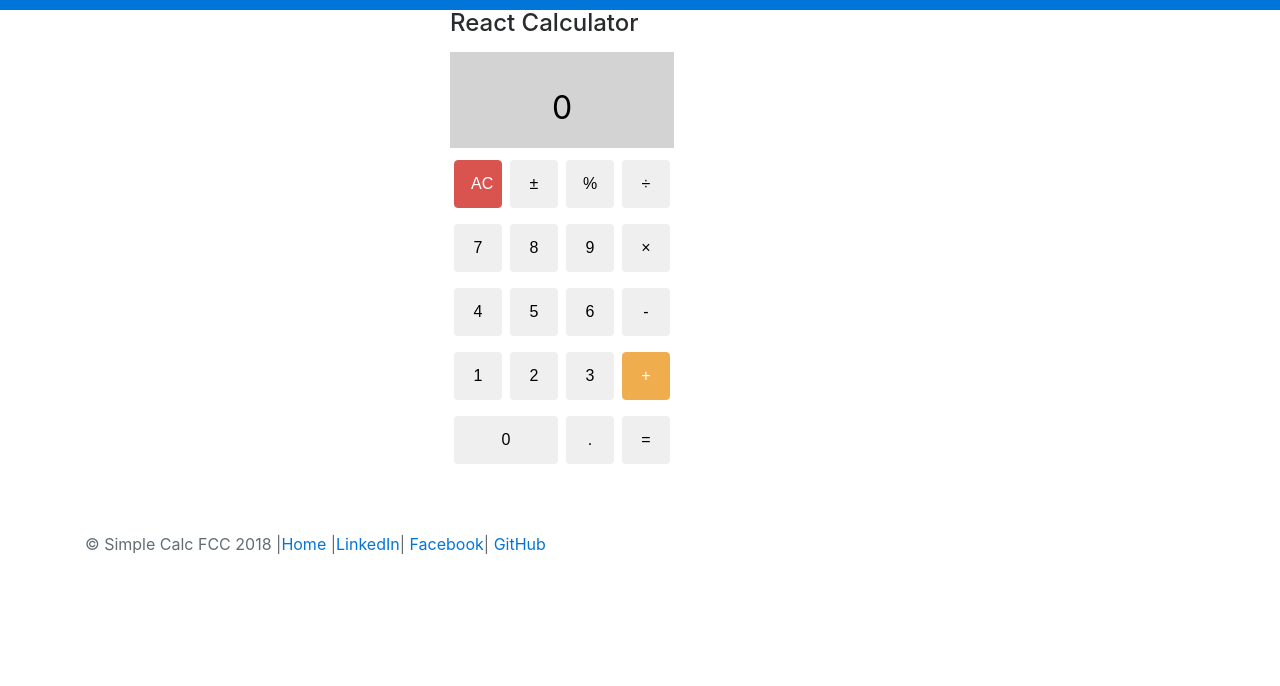
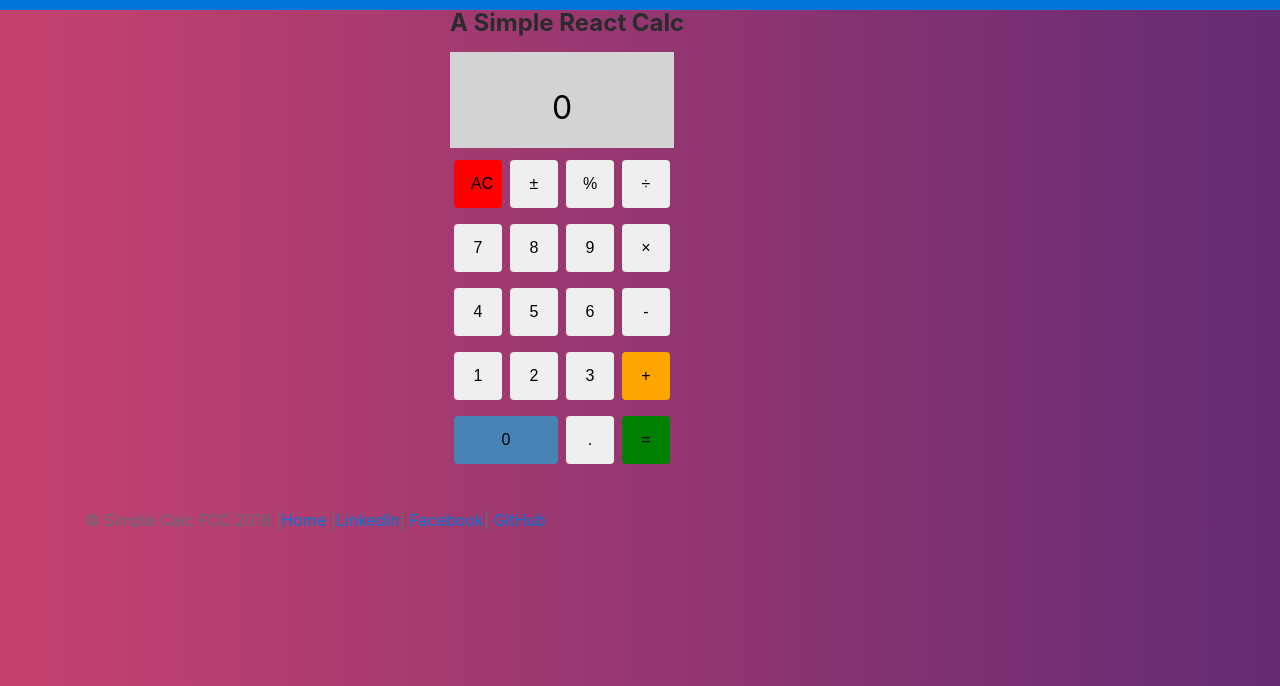
Before and after one commit to crimtor/SimpleCalc, a React app: page / in a window 1280 px wide. Shown: the part 114-800 px from the top of the page. Built offline with nearby package versions, Linux system fonts and the light colour scheme.

Commit message:
Updated Styling made look more legit

```diff
--- a/src/components/header.js
+++ b/src/components/header.js
@@ -3,7 +3,7 @@ import React from "react";
 const Header = () => {
   return (
     <nav className="navbar navbar-expand-lg sticky-top navbar-dark bg-primary">
-    <a className="navbar-brand" href="#">Simple Calc FCC</a>
+    <a className="navbar-brand" href="#" style={{marginLeft: "30px"}}>Simple Calc FCC</a>
     <button className="navbar-toggler" type="button" data-toggle="collapse" data-target="#navbarNavDropdown" aria-controls="navbarNavDropdown" aria-expanded="false" aria-label="Toggle navigation">
       <span className="navbar-toggler-icon"></span>
     </button>
--- a/src/containers/calc.js
+++ b/src/containers/calc.js
@@ -155,13 +155,13 @@ export default class Calculator extends React.Component {
     </div>
     <div className="col-md-4">
       <div className="row">
-        <div className="title"><h4>React Calculator</h4></div>
+        <div className="title"><h4>A Simple React Calc</h4></div>
       </div>
       <div className="row">
         <div id="display"> {displayValue} </div>
       </div>
       <div className="row">
-        <CalcKey onClick={() => this.clearDisplay()} label="AC" className="btn-danger" id="clear" />
+        <CalcKey onClick={() => this.clearDisplay()} label="AC" id="clear" />
         <CalcKey onClick={() => this.toggleNegativeNum()} label="±" id="negative" />
         <CalcKey onClick={() => this.inputCalcOperator(C_PER)} label="%" id="percent" />
         <CalcKey onClick={() => this.inputCalcOperator(C_DIV)} label="÷" id="divide" />
@@ -182,10 +182,10 @@ export default class Calculator extends React.Component {
         <CalcKey onClick={() => this.inputDigit("1")} label="1" id="one" />
         <CalcKey onClick={() => this.inputDigit("2")} label="2" id="two" />
         <CalcKey onClick={() => this.inputDigit("3")} label="3" id="three" />
-        <CalcKey onClick={() => this.inputCalcOperator(C_PLUS)} className="btn-warning" label="+" id="add" />
+        <CalcKey onClick={() => this.inputCalcOperator(C_PLUS)} label="+" id="add" />
       </div>
       <div className="row">
-        <CalcKey onClick={() => this.inputDigit("0")} className="zero" label="0" id="zero" />
+        <CalcKey onClick={() => this.inputDigit("0")} label="0" id="zero" />
         <CalcKey onClick={() => this.inputDot()} label="." id="decimal" />
         <CalcKey onClick={() => this.inputCalcOperator(C_EQUAL)} label="=" id="equals" />
       </div>
--- a/style/style.css
+++ b/style/style.css
@@ -1,18 +1,38 @@
+body {
+  background: #642B73;  /* fallback for old browsers */
+background: -webkit-linear-gradient(to right, #C6426E, #642B73);  /* Chrome 10-25, Safari 5.1-6 */
+background: linear-gradient(to right, #C6426E, #642B73); /* W3C, IE 10+/ Edge, Firefox 16+, Chrome 26+, Opera 12+, Safari 7+ */
+
+}
 button {
   width:3em;
   height:3em;
   text-align: center;
   margin: .25em !important;
 }
-
-button.zero {
-  width:6.5em;
+.title h4{
+  font-weight: bolder !important;
 }
-
 .row {
   padding-bottom: 0.5em;
 }
 
+#clear {
+  background-color: red;
+}
+
+#zero {
+  background-color: steelblue;
+  width:6.5em;
+}
+
+#equals {
+  background-color: green;
+}
+
+#add {
+  background-color: orange;
+}
 
 #display {
   width: 7em;
@@ -36,5 +56,5 @@ input {
   width: 100%;
   height: 40px;
   background-color: transparent;
-  padding-top: 3em;
+  padding-top: 1.5em;
 }
```
